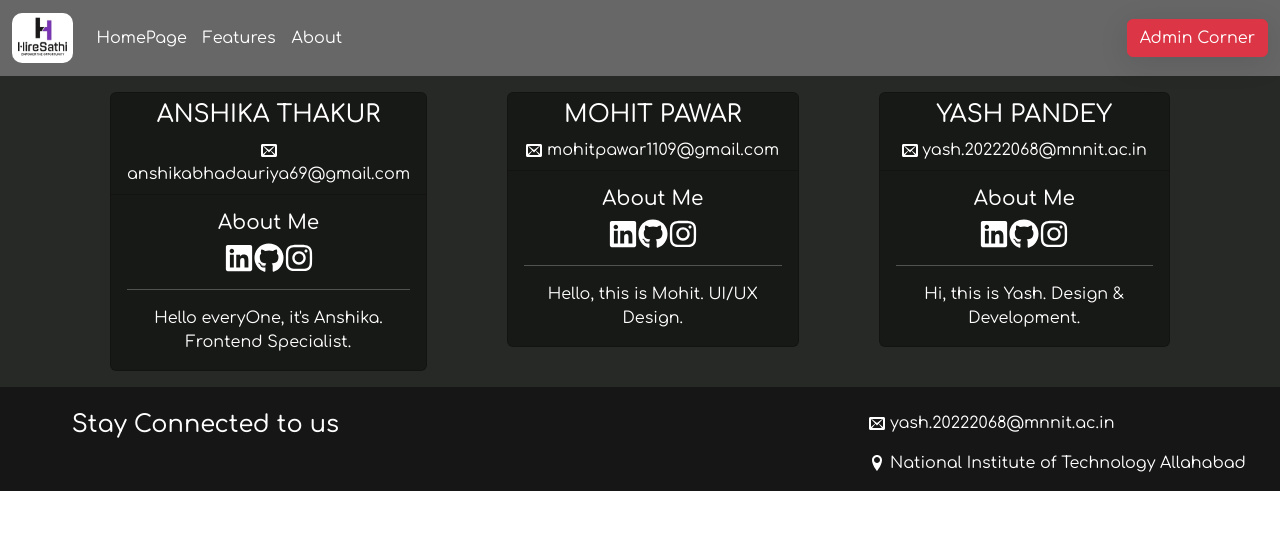
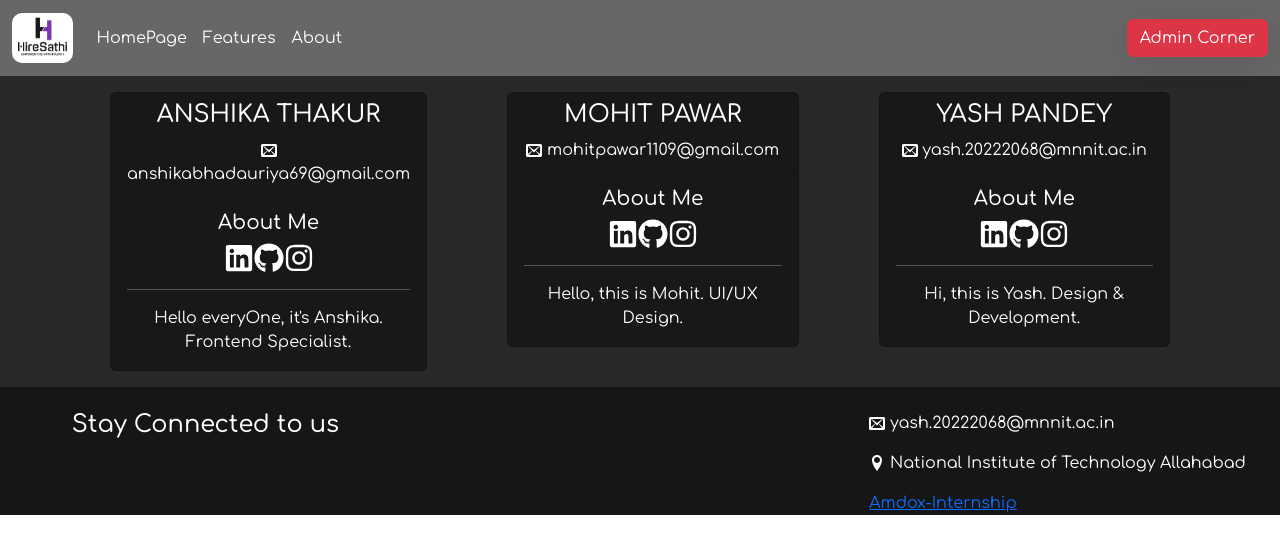
Before and after one commit to yash264/Job_Listing, a React (Create React App) app in the folder frontend/: page /about in a window 1280 px wide. Shown: the top 554 px of the page. Built offline with nearby package versions, Linux system fonts and the light colour scheme; no server answers.

Commit message:
Simple section

```diff
--- a/frontend/src/components/Footer.js
+++ b/frontend/src/components/Footer.js
@@ -17,6 +17,8 @@ export const Footer = () => {
                     <div class="col-4 " style={{ textAlign: "left" }} >
                         <p><ImEnvelop /> yash.20222068@mnnit.ac.in</p>
                         <p><ImLocation /> National Institute of Technology Allahabad</p>
+                        <sec><a href="https://www.instagram.com/amdoxtech">Amdox-Internship</a></sec>
+
                     </div>
                 </div>
             </div>
```
